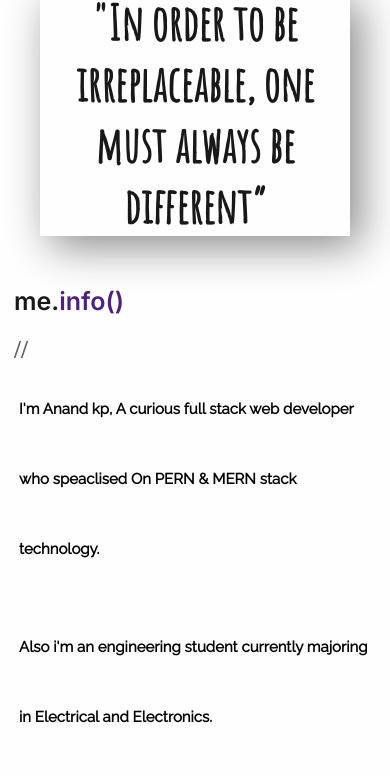
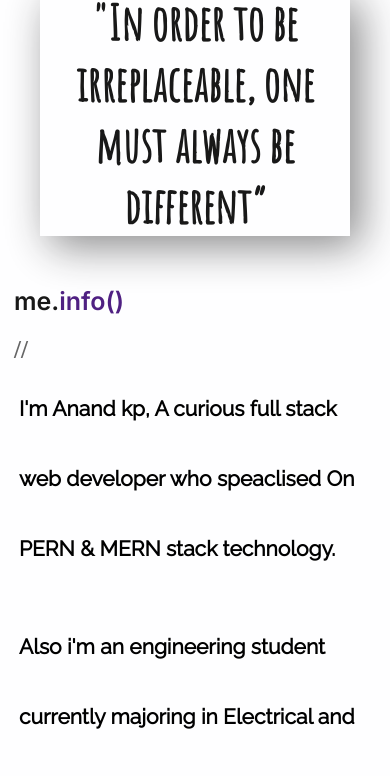
Before and after one commit to Anandkp6937/personal, a plain HTML site: page index.html in a window 390 px wide. Shown: the part 309-1085 px from the top of the page. Drawn offline with nearby package versions, Linux system fonts and the light colour scheme; a web font is replaced by a local one.

Commit message:
fontsize incresed

```diff
--- a/style.css
+++ b/style.css
@@ -595,7 +595,7 @@ textarea{
 
 .info p,
 .skills p{
-  font-size:15px;
+  font-size:21px;
   /* margin-right:10px; */
   padding-left:5px;
   padding-right:20px;
```
